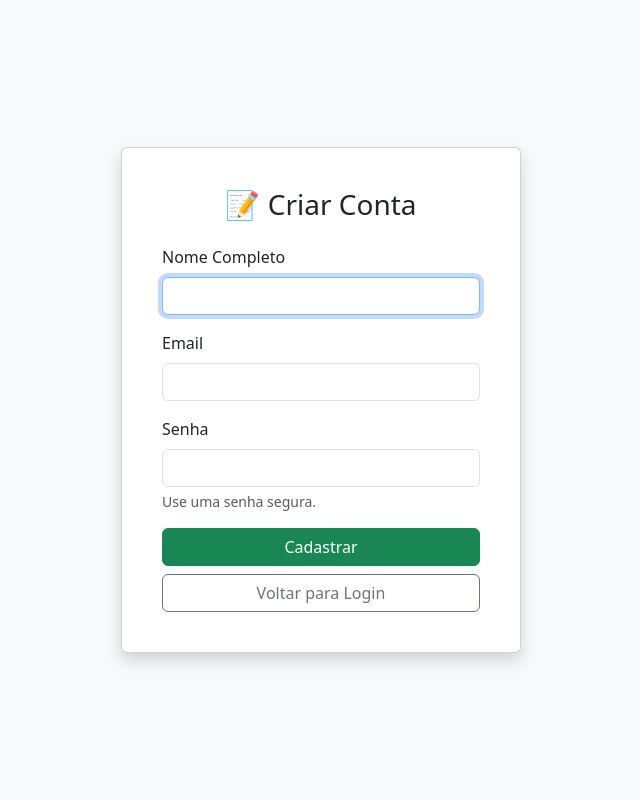
After one commit to matheuspaschuinio/MyFilmes, a PHP site: the page made by app/Views/register.php in a window 1280 px wide. The commit adds this page. Shown: the whole page, without its empty margins (319-959 px from the left). Run offline with PHP 8.4, Linux system fonts and the light colour scheme; the template is opened without the code that fills it, so the values that code supplies are empty.

Commit message:
registro e inserção de usuários

```diff
--- /dev/null
+++ b/app/Views/register.php
@@ -0,0 +1,43 @@
+<!doctype html>
+<html lang="pt-br">
+  <head>
+    <meta charset="utf-8">
+    <meta name="viewport" content="width=device-width, initial-scale=1">
+    <title>Cadastro - CineFile</title>
+    <link href="https://cdn.jsdelivr.net/npm/bootstrap@5.3.0/dist/css/bootstrap.min.css" rel="stylesheet">
+  </head>
+  <body class="d-flex justify-content-center align-items-center vh-100 bg-light">
+
+    <div class="card shadow p-4" style="width: 100%; max-width: 400px;">
+        <div class="card-body">
+            <h3 class="card-title text-center mb-4">📝 Criar Conta</h3>
+
+            <form action="/lista_filmes/public/login/salvar" method="POST">
+
+                <div class="mb-3">
+                    <label for="nome" class="form-label">Nome Completo</label>
+                    <input type="text" class="form-control" name="nome" required autofocus>
+                </div>
+
+                <div class="mb-3">
+                    <label for="email" class="form-label">Email</label>
+                    <input type="email" class="form-control" name="email" required>
+                </div>
+
+                <div class="mb-3">
+                    <label for="senha" class="form-label">Senha</label>
+                    <input type="password" class="form-control" name="senha" required>
+                    <div class="form-text">Use uma senha segura.</div>
+                </div>
+
+                <div class="d-grid gap-2">
+                    <button type="submit" class="btn btn-success">Cadastrar</button>
+                    <a href="/lista_filmes/public/login" class="btn btn-outline-secondary">Voltar para Login</a>
+                </div>
+            </form>
+        </div>
+    </div>
+
+    <script src="https://cdn.jsdelivr.net/npm/bootstrap@5.3.0/dist/js/bootstrap.bundle.min.js"></script>
+</body>
+</html>
```
Also changed, not shown: app/DAO/UsuarioDAO.php (+12 -0 lines).
